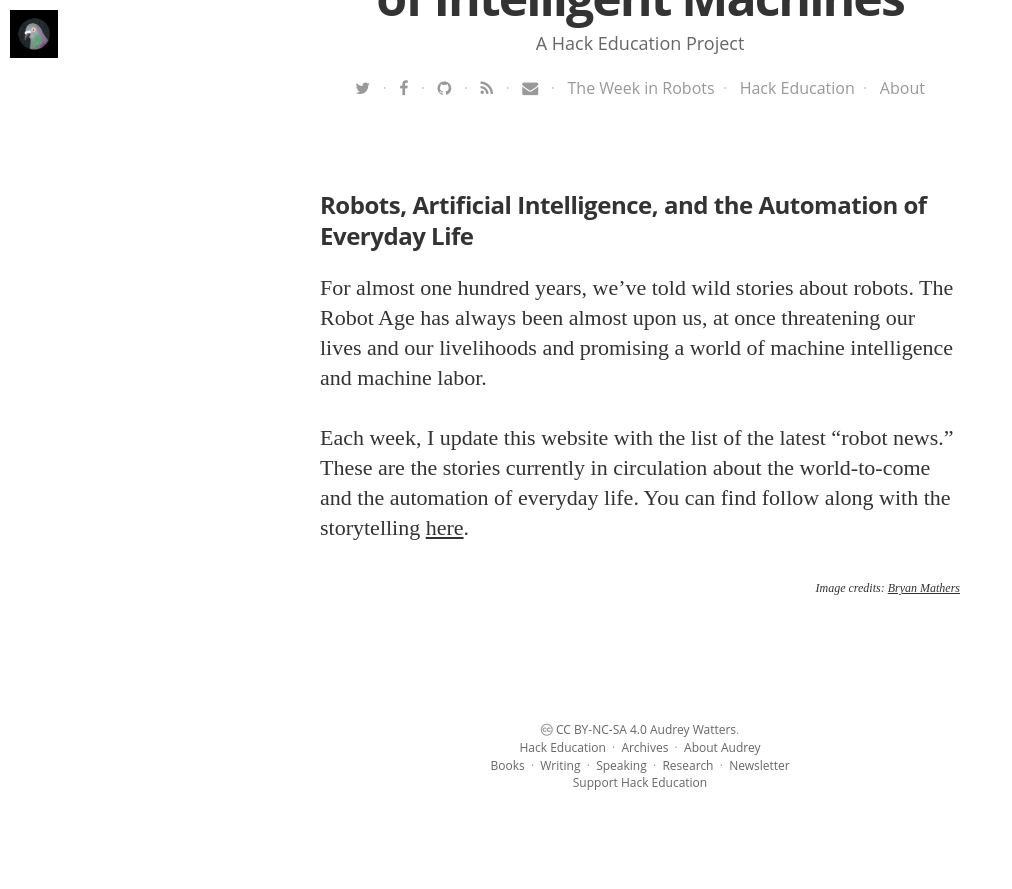
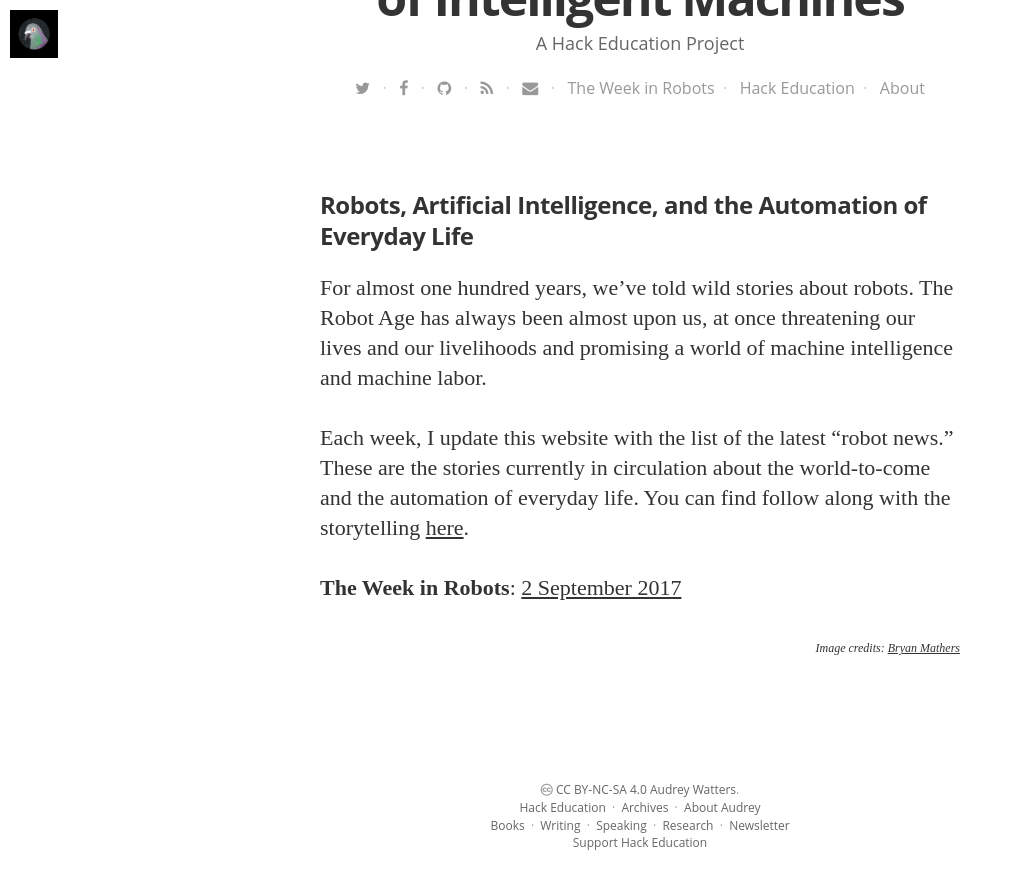
Before and after one commit to HackEducation/robot-news, a Jekyll site: the page built from index.html, in a window 1280 px wide and 900 px high, scrolled down 612 px. Shown: the top 889 px of the window, without its empty margins (0-1012 px from the left). Built offline with Jekyll 4.4.1, drawn with Linux system fonts in a browser that asks for light colours; nearby versions of some CDN libraries; some web fonts are replaced; before the commit the page ends 1452 px from its top, so only the background shows below that.

Commit message:
edit landing lage

```diff
--- a/index.html
+++ b/index.html
@@ -8,4 +8,6 @@
 
 <p>Each week, I update this website with the list of the latest &#8220;robot news.&#8221; These are the stories currently in circulation about the world-to-come and the automation of everyday life. You can find follow along with the storytelling <a href="http://robots.hackeducation.com/blog/">here</a>.</p>
 
+<p><strong>The Week in Robots</strong>: <a href="http://robots.hackeducation.com/2017/09/02/week-in-robots">2 September 2017</a></p>
+
 <p style="text-align: right; font-size:12px"><em>Image credits: <a href="http://bryanmmathers.com/">Bryan Mathers</a></em></p>
```
